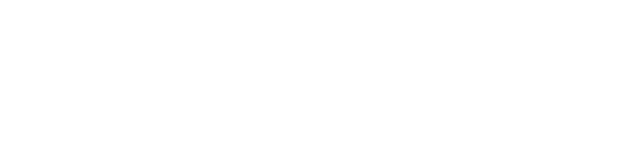
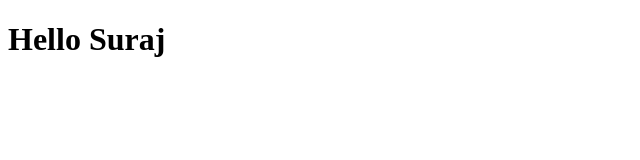
Before and after one commit to singh-suraj07/Amazon-clone, a plain HTML site: page index.html in a window 1280 px wide. Shown: the whole page, without its empty margins (0-640 px from the left). Drawn offline with Linux system fonts and the light colour scheme.

Commit message:
add new  line

```diff
--- a/index.html
+++ b/index.html
@@ -6,6 +6,6 @@
     <title>Document</title>
 </head>
 <body>
-
+    <h1>Hello Suraj</h1>
 </body>
 </html>
```
Also changed, not shown: style.css (added).
